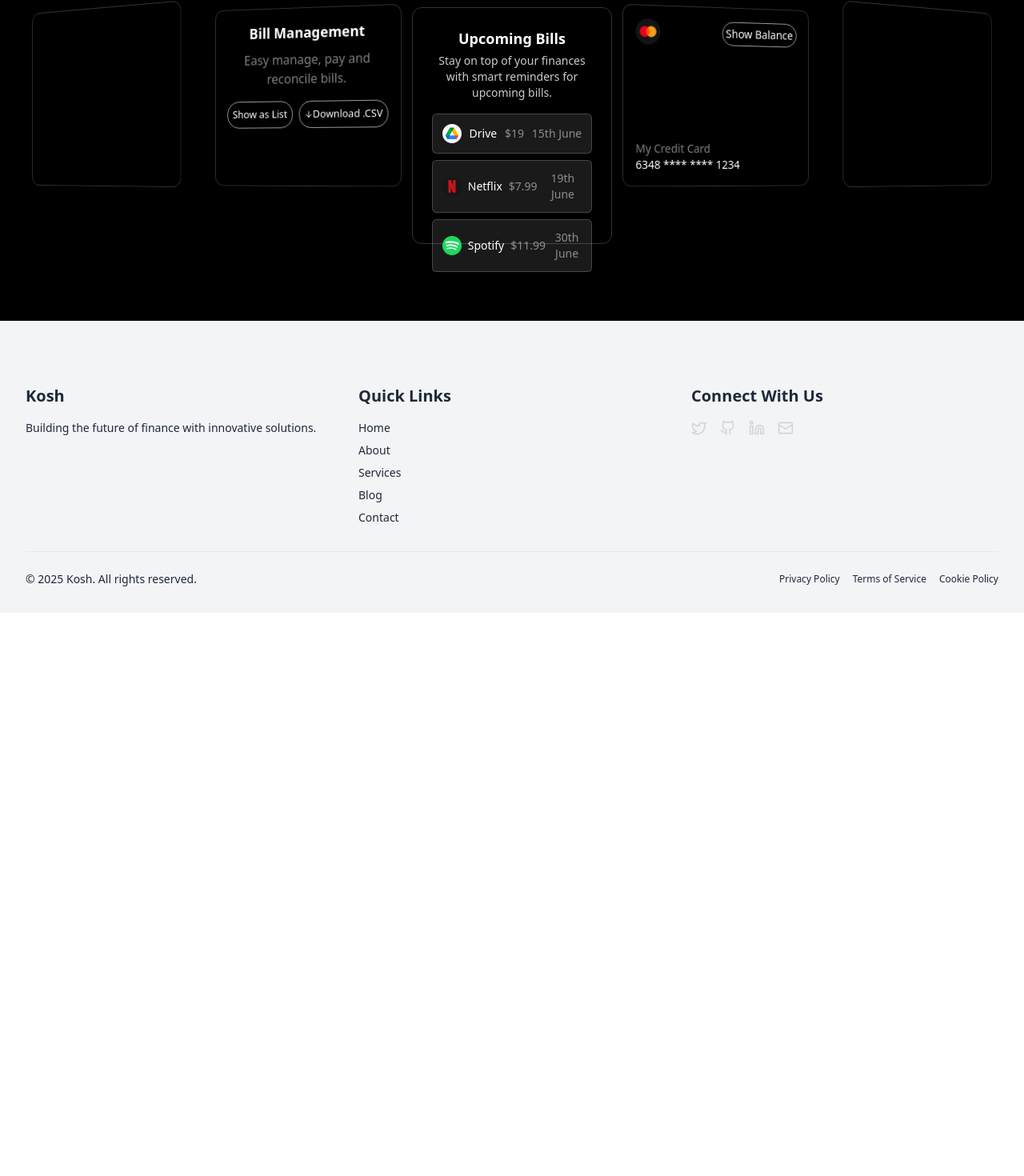
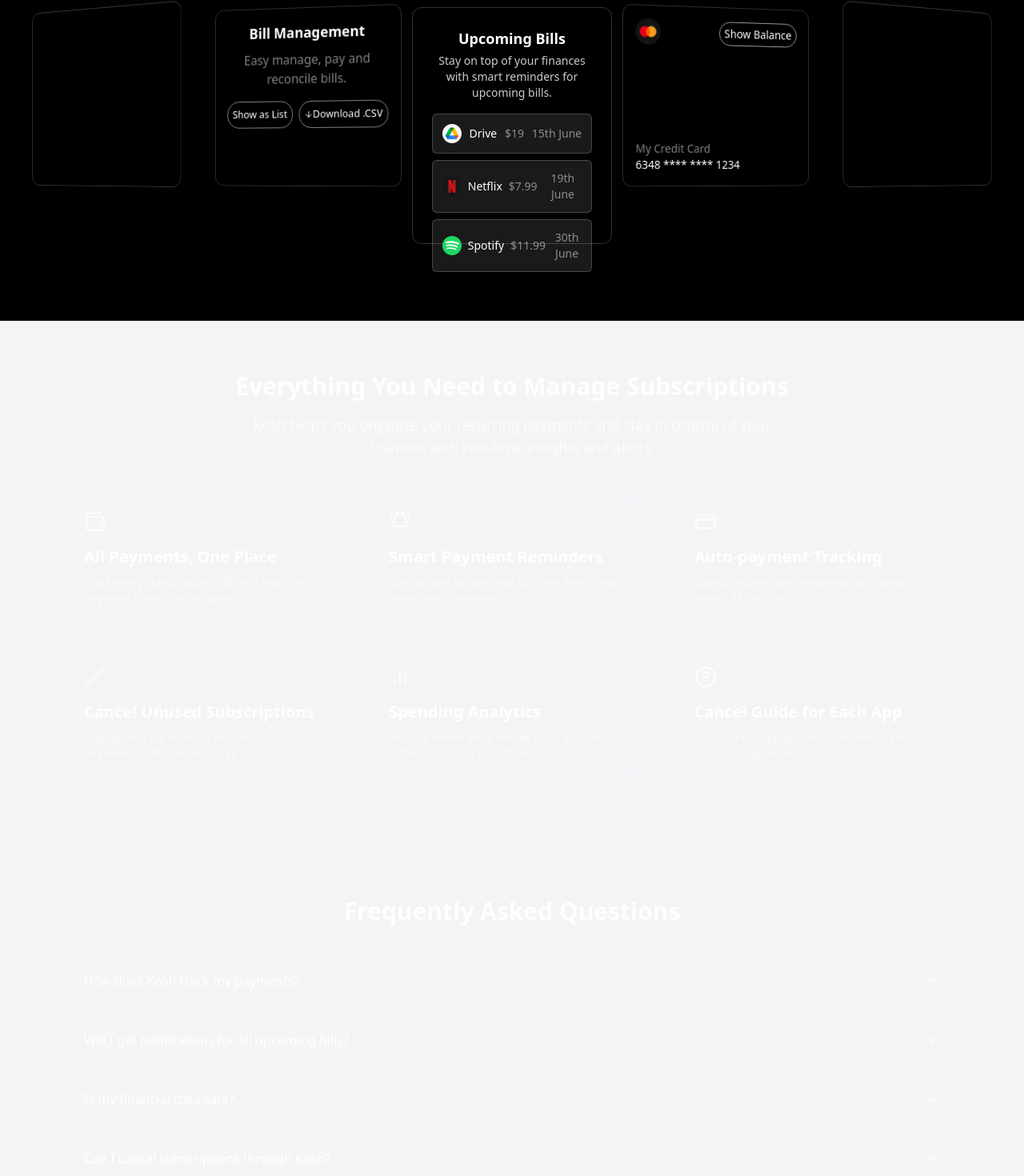
Before and after one commit to 360Parminder/Kosh, a React (Vite) app in the folder apps/web/: page / in a window 1280 px wide. Shown: the part 399-1869 px from the top of the page at 80% size. Before the commit the page ends 1165 px from the top, so only its background shows below. Built offline with nearby package versions, Linux system fonts and the light colour scheme.

Commit message:
feat: Update routing paths to lowercase and enhance Footer and Navbar components with new icons and styles; add Features and FAQ sections

```diff
--- a/apps/web/src/App.jsx
+++ b/apps/web/src/App.jsx
@@ -15,8 +15,8 @@
       <Route path="/" element={<RootLayout />} >
         <Route index element={<Home />} />
       </Route>
-      <Route path="/Login" element={<LoginForm />} />
-      <Route path="/SignUp" element={<SignupForm />} />
+      <Route path="/login" element={<LoginForm />} />
+      <Route path="/signup" element={<SignupForm />} />
       {/* Add more routes as needed */}
     </Routes>
 
--- a/apps/web/src/components/layout/Footer.jsx
+++ b/apps/web/src/components/layout/Footer.jsx
@@ -1,6 +1,6 @@
 import { useState, useEffect } from 'react';
-import { motion } from 'framer-motion';
-import { Twitter, Github, Linkedin, Mail } from 'lucide-react';
+import { color, motion } from 'framer-motion';
+import { Twitter, Github, Linkedin, Mail,X } from 'lucide-react';
 import { Link } from 'react-router-dom';
 
 const Footer = () => {
@@ -15,7 +15,7 @@
             initial={{ opacity: 0, y: 50 }}
             animate={isVisible ? { opacity: 1, y: 0 } : { opacity: 0, y: 50 }}
             transition={{ duration: 0.5 }}
-            className={`py-8 px-4 md:px-8 mt-12 dark:bg-gray-900 dark:text-gray-200 bg-gray-100 text-gray-800`}
+            className={`py-8 px-4 md:px-8 mt-12 dark:bg-black dark:text-white bg-gray-100 text-gray-800`}
         >
             <div className="max-w-7xl mx-auto">
                 <div className="grid grid-cols-1 md:grid-cols-3 gap-8">
@@ -63,11 +63,11 @@
                         </motion.h3>
                         <div className="flex space-x-4">
                             {[
-                                { Icon: Twitter, href: "https://x.com/360parminder" },
-                                { Icon: Github, href: "https://github.com/360parminder" },
-                                { Icon: Linkedin, href: "https://linkedin.com/in/360parminder" },
-                                { Icon: Mail, href: "mailto:360.parminder@gmail.com" }
-                            ].map(({ Icon, href }, index) => (
+                                { Icon: Twitter, href: "https://x.com/360parminder",color: "#1DA1F2" },
+                                { Icon: Github, href: "https://github.com/360parminder", color: "#333" },
+                                { Icon: Linkedin, href: "https://linkedin.com/in/360parminder", color: "#0077B5" },
+                                { Icon: Mail, href: "mailto:360.parminder@gmail.com", color: "#EA4335" }
+                            ].map(({ Icon, href, color }, index) => (
                                 <motion.a
                                     key={index}
                                     href={href}
@@ -77,7 +77,7 @@
                                     rel="noopener noreferrer"
                                     className="text-gray-300 hover:text-white dark:text-gray-600 dark:hover:text-gray-900 text-xl"
                                 >
-                                    <Icon size={20} />
+                                    <Icon size={20} color={color} />
                                 </motion.a>
                             ))}
                         </div>
--- a/apps/web/src/components/layout/Navbar.jsx
+++ b/apps/web/src/components/layout/Navbar.jsx
@@ -108,7 +108,7 @@
                             }}
                         >
                             <Link
-                                to="/get-started"
+                                to="/login"
                                 className="bg-blue-600 hover:bg-blue-700 text-white py-2 px-4 rounded-lg transition-all duration-200 block"
                             >
                                 Get Started
--- /dev/null
+++ b/apps/web/src/components/section/FaqSection.jsx
@@ -0,0 +1,95 @@
+import { useState } from "react";
+import { motion, AnimatePresence } from "framer-motion";
+import { ChevronDown } from "lucide-react";
+
+const faqData = [
+  {
+    question: "How does Kosh track my payments?",
+    answer:
+      "Kosh connects securely with your bank or account aggregator to fetch your transactions. It then categorizes and detects recurring payments using intelligent algorithms.",
+  },
+  {
+    question: "Will I get notifications for all upcoming bills?",
+    answer:
+      "Yes. You will receive smart reminders before due dates so that you never miss a payment — whether it’s for subscriptions, utilities, or services.",
+  },
+  {
+    question: "Is my financial data safe?",
+    answer:
+      "Absolutely. Kosh uses bank-grade encryption and never stores sensitive credentials. All data access follows the highest security standards through Account Aggregator frameworks.",
+  },
+  {
+    question: "Can I cancel subscriptions through Kosh?",
+    answer:
+      "Yes. We guide you through the cancellation process of most services with one-click support or detailed step-by-step instructions.",
+  },
+  {
+    question: "Does Kosh support multiple banks?",
+    answer:
+      "Yes. Kosh is compatible with multiple banks via approved AA partners, allowing you to track all payments in one place.",
+  },
+];
+
+const FaqSection = () => {
+  const [openIndex, setOpenIndex] = useState(null);
+
+  const toggle = (index) => {
+    setOpenIndex(openIndex === index ? null : index);
+  };
+
+  return (
+    <div className="max-w-6xl mx-auto px-4 py-20 text-white/90">
+      <motion.h2
+        initial={{ opacity: 0, y: 20 }}
+        whileInView={{ opacity: 1, y: 0 }}
+        transition={{ duration: 0.8 }}
+        viewport={{ once: true }}
+        className="text-3xl font-bold mb-10 text-center"
+      >
+        Frequently Asked Questions
+      </motion.h2>
+
+      <div className="space-y-4">
+        {faqData.map((faq, index) => (
+          <motion.div
+            key={index}
+            initial={{ opacity: 0, y: 10 }}
+            whileInView={{ opacity: 1, y: 0 }}
+            transition={{ duration: 0.4, delay: index * 0.1 }}
+            viewport={{ once: true }}
+            className="border border-white/20 backdrop-blur-md rounded-xl px-6 py-4"
+          >
+            <button
+              onClick={() => toggle(index)}
+              className="w-full flex justify-between items-center text-left text-white"
+            >
+              <span className="font-medium">{faq.question}</span>
+              <motion.span
+                animate={{ rotate: openIndex === index ? 180 : 0 }}
+                transition={{ duration: 0.3 }}
+              >
+                <ChevronDown size={18} />
+              </motion.span>
+            </button>
+
+            <AnimatePresence initial={false}>
+              {openIndex === index && (
+                <motion.p
+                  key="content"
+                  initial={{ opacity: 0, height: 0 }}
+                  animate={{ opacity: 1, height: "auto" }}
+                  exit={{ opacity: 0, height: 0 }}
+                  className="text-white/70 text-sm mt-3 overflow-hidden"
+                >
+                  {faq.answer}
+                </motion.p>
+              )}
+            </AnimatePresence>
+          </motion.div>
+        ))}
+      </div>
+    </div>
+  );
+};
+
+export default FaqSection;
--- /dev/null
+++ b/apps/web/src/components/section/FeaturesSection.jsx
@@ -0,0 +1,77 @@
+import { motion } from "framer-motion";
+import {
+  BellRing,
+  CreditCard,
+  Wallet,
+  AlarmClock,
+  Slash,
+  BarChart2,
+  HelpCircle,
+} from "lucide-react";
+
+const features = [
+  {
+    icon: <Wallet size={28} className="text-white/70" />,
+    title: "All Payments, One Place",
+    desc: "Track every subscription, bill, and recurring payment from one dashboard.",
+  },
+  {
+    icon: <BellRing size={28} className="text-white/70" />,
+    title: "Smart Payment Reminders",
+    desc: "Get notified before your bills are due so you never miss a payment.",
+  },
+  {
+    icon: <CreditCard size={28} className="text-white/70" />,
+    title: "Auto-payment Tracking",
+    desc: "Detect and monitor recurring auto-debits across all services.",
+  },
+  {
+    icon: <Slash size={28} className="text-white/70" />,
+    title: "Cancel Unused Subscriptions",
+    desc: "Stop paying for services you don’t use anymore — all from one app.",
+  },
+  {
+    icon: <BarChart2 size={28} className="text-white/70" />,
+    title: "Spending Analytics",
+    desc: "Analyze where your money goes and take better control of your finances.",
+  },
+  {
+    icon: <HelpCircle size={28} className="text-white/70" />,
+    title: "Cancel Guide for Each App",
+    desc: "Get step-by-step guidance on how to cancel any subscription easily.",
+  },
+];
+
+const FeaturesSection = () => {
+  return (
+    <motion.div
+      initial={{ opacity: 0, y: 40 }}
+      whileInView={{ opacity: 1, y: 0 }}
+      transition={{ duration: 1 }}
+      viewport={{ once: true }}
+      className="px-4 py-16 text-center max-w-6xl mx-auto text-white/90"
+    >
+      <h2 className="text-3xl font-bold mb-4">Everything You Need to Manage Subscriptions</h2>
+      <p className="text-white/70 text-lg mb-10 max-w-2xl mx-auto">
+        Kosh helps you organize your recurring payments and stay in control of your finances with real-time insights and alerts.
+      </p>
+
+      <div className="grid grid-cols-1 sm:grid-cols-2 md:grid-cols-3 gap-6">
+        {features.map((item, i) => (
+          <motion.div
+            key={i}
+            whileHover={{ scale: 1.05 }}
+            transition={{ type: "spring", stiffness: 200 }}
+            className="p-6 h-full rounded-xl border border-white/20 backdrop-blur-md text-left"
+          >
+            <div className="mb-4">{item.icon}</div>
+            <h4 className="text-xl font-semibold mb-2 text-white">{item.title}</h4>
+            <p className="text-white/60 text-sm">{item.desc}</p>
+          </motion.div>
+        ))}
+      </div>
+    </motion.div>
+  );
+};
+
+export default FeaturesSection;
--- a/apps/web/src/index.css
+++ b/apps/web/src/index.css
@@ -1,4 +1,7 @@
 @import "tailwindcss";
+body{
+  background-color: black;
+}
 
 @keyframes fadeIn {
   0% {
--- a/apps/web/src/layout/RootLayout.jsx
+++ b/apps/web/src/layout/RootLayout.jsx
@@ -6,7 +6,7 @@
 
 const RootLayout = () => {
     return (
-        <div className=" dark:bg-black bg-gray-100 min-h-screen flex flex-col ">
+        <div className=" dark:bg-black bg-gray-100 ">
             <Navbar />
             {/* Background glow */}
             {/* <motion.div
--- a/apps/web/src/pages/Home.jsx
+++ b/apps/web/src/pages/Home.jsx
@@ -1,8 +1,13 @@
 import { motion } from 'framer-motion';
-import {ArrowDown} from 'lucide-react';
+import { ArrowDown, ArrowRight } from 'lucide-react';
+import FeaturesSection from '../components/section/FeaturesSection';
+import FaqSection from '../components/section/FaqSection';
+import { Link } from 'react-router-dom';
 
 const Home = () => {
     return (
+        <>
+
             <div className="min-h-screen bg-black text-white overflow-hidden flex flex-col">
                 {/* Hero Section */}
                 <div className="flex-1 flex flex-col items-center justify-center text-center px-4">
@@ -30,10 +35,13 @@
                         transition={{ duration: 1, delay: 0.6 }}
                         className="flex items-center gap-4 mt-8 z-10"
                     >
+                        <Link to="/signup" className="flex items-center">
                             <button className="bg-indigo-600 hover:bg-indigo-500 transition-colors px-6 py-3 rounded-lg text-white font-semibold">
                                 Get Started Free
+                                <ArrowRight size={16} className="inline-block ml-2" />
                             </button>
-                    <p className="text-white/70 text-sm">Trusted by many users</p>
+                        </Link>
+                        {/* <p className="text-white/70 text-sm">Trusted by many users</p> */}
                     </motion.div>
                 </div>
 
@@ -51,8 +59,8 @@
                         <h3 className="text-lg font-semibold mb-2 text-white">Bill Management</h3>
                         <p className=" text-white/50">Easy manage, pay and reconcile bills.</p>
                         <div className='mt-4 flex justify-center items-center gap-2 text-[13px]'>
-                        <span className='p-1.5 rounded-2xl border border-white/60'>Show as List</span>
-                        <span className=' flex items-center p-1.5 rounded-2xl border border-white/60'>
+                            <span className='p-1.5 rounded-2xl border border-white/50'>Show as List</span>
+                            <span className=' flex items-center p-1.5 rounded-2xl border border-white/50'>
                                 <ArrowDown size={12} className="inline-block " />
                                 <p>Download .CSV</p>
                             </span>
@@ -93,7 +101,7 @@
                     >
                         <div className='flex items-center justify-between gap-2 mb-2'>
                             <img className='w-8 h-8' src="/src/assets/Mastercard.png" alt="MasterCard" />
-                         <span className='p-1 rounded-2xl text-sm border border-white/60'>Show Balance</span>
+                            <span className='p-1 px-1.5 rounded-2xl text-sm border border-white/60'>Show Balance</span>
                         </div>
                         <div className='flex flex-col text-left'>
                             <p className='text-sm text-white/50'>My Credit Card</p>
@@ -106,7 +114,11 @@
                         style={{ transform: 'rotateY(20deg)', transformStyle: 'preserve-3d' }}
                     />
                 </div>
+                {/* Features Section */}
             </div>
+            <FeaturesSection />
+            <FaqSection />
+        </>
     );
 };
 
```
Also changed, not shown: apps/web/src/components/auth/SignupForm.jsx (+5 -2 lines). Lines whose indentation alone changed are shown as unchanged.
